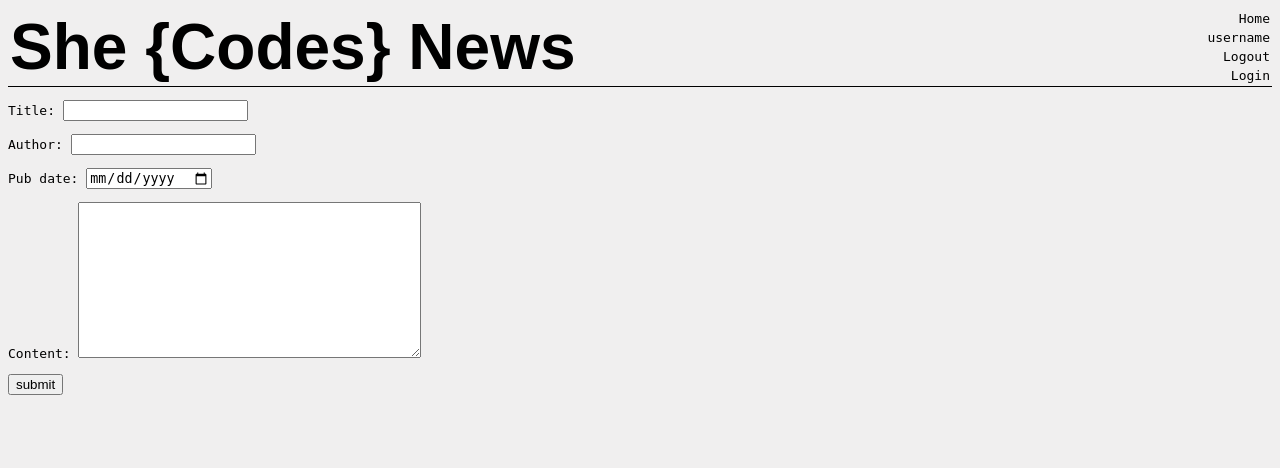
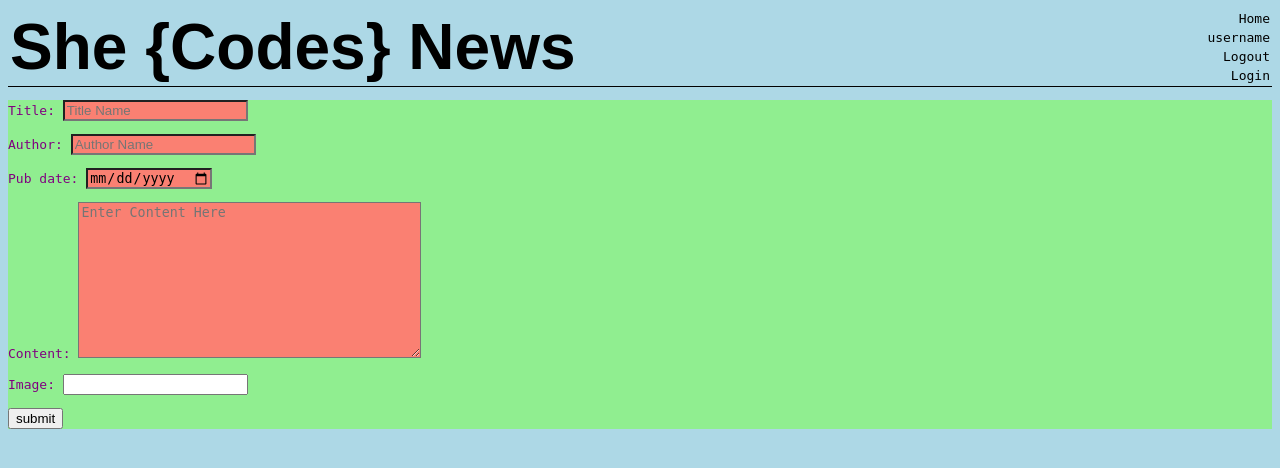
Before and after one commit to SashaJohnson123/DjangoProject, a Django app: template she_codes_news/news/templates/news/createStory.html in a window 1280 px wide. Shown: the top 468 px of the page. Run offline with Django 3.2, Linux system fonts and the light colour scheme; the template is opened without the code that fills it: values that come from a table or form of the project are taken from there, others are empty; parts of the project's set-up code (start-up, migrations or seed data) failed here and were passed over; some web fonts are replaced.

Commit message:
Modified Files

```diff
--- a/she_codes_news/news/forms.py
+++ b/she_codes_news/news/forms.py
@@ -7,14 +7,39 @@ from .models import NewsStory
 class StoryForm(ModelForm):
     class Meta:
         model = NewsStory
-        fields = ['title', 'author', 'pub_date', 'content']
+        fields = ['title', 'author', 'pub_date', 'content', 'image']
         widgets = {
             'pub_date': forms.DateInput(
                 format=('%m/%d/%Y'),
                 attrs={
-                    'class': 'form-control',
+                    'class': 'form',
                     'placeholder': 'Select a date',
+                    'class': 'inputbox',
                     'type': 'date'
+                }
+            ),
+
+            'title': forms.TextInput(
+                attrs={
+                    'class': 'form',
+                    'class': 'inputbox',
+                    'placeholder': 'Title Name'
+                }
+            ),
+
+            'author': forms.TextInput(
+                attrs={
+                    'class': 'form',
+                    'class': 'inputbox',
+                    'placeholder': 'Author Name'
+                }
+            ),
+
+            'content': forms.Textarea(
+                attrs={
+                    'class': 'form',
+                    'class': 'inputbox',
+                    'placeholder': 'Enter Content Here'
                 }
             )
         }
--- a/she_codes_news/news/models.py
+++ b/she_codes_news/news/models.py
@@ -6,3 +6,4 @@ class NewsStory(models.Model):
     author = models.CharField(max_length=200)
     pub_date = models.DateTimeField()
     content = models.TextField()
+    image = models.URLField()
--- a/she_codes_news/news/templates/news/createStory.html
+++ b/she_codes_news/news/templates/news/createStory.html
@@ -1,6 +1,6 @@
 {% extends "base.html" %}
 {% block content %}
-<form action="" method="post">
+<form action="" method="post" enctype="multipart/form-data">
     {% csrf_token %}
     {{ form.as_p }}
     <input type= "submit" value="submit">
--- a/she_codes_news/news/templates/news/index.html
+++ b/she_codes_news/news/templates/news/index.html
@@ -6,7 +6,7 @@
 {% endblock %}
 
 {% block content %}
-<a href="{% url 'newsStory' %}">Write New Story</a>
+<a href="{% url 'news:newsStory' %}">Write New Story</a>
 
 <h2>Latest News</h2>
 
--- a/she_codes_news/news/views.py
+++ b/she_codes_news/news/views.py
@@ -18,10 +18,11 @@ class IndexView(generic.ListView):
         '''Return all news stories.'''
         return NewsStory.objects.all()
 
+
     def get_context_data(self, **kwargs):
         context = super().get_context_data(**kwargs)
-        context['latest_stories'] = NewsStory.objects.all()[:4]
-        context['all_stories'] = NewsStory.objects.all()
+        context['latest_stories'] = NewsStory.objects.order_by('-pub_date')[:4]
+        context['all_stories'] = NewsStory.objects.order_by('-pub_date')
         return context
 
 class StoryView(generic.DetailView):
--- a/she_codes_news/static/styles.css
+++ b/she_codes_news/static/styles.css
@@ -1,7 +1,7 @@
 @import url('https://fonts.googleapis.com/css2?family=Montserrat+Subrayada:wght@700&display=swap');
 
 body {
-    background-color: rgb(240, 239, 239);
+    background-color: lightblue;
 }
 
 header {
@@ -52,3 +52,12 @@ a {
 a, p {
     font-family: monospace;
 }
+
+form {
+    color: purple;
+    background-color: lightgreen;
+}
+
+.inputbox {
+    background-color: salmon;
+}
```
Also changed, not shown: she_codes_news/news/templates/news/storyCard.html (+13 -1 lines), she_codes_news/news/migrations/0002_newsstory_image.py (added).
